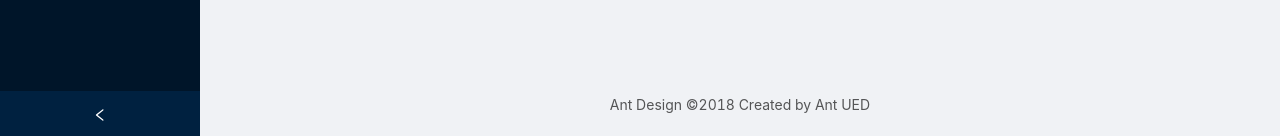
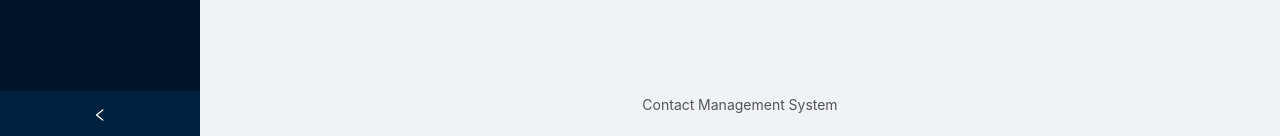
Before and after one commit to Gagandeep-Kaur-01/Contact_Management_System, a React (Create React App) app: page / in a window 1280 px wide. Shown: the part 661-797 px from the top of the page. Built offline with nearby package versions, Linux system fonts and the light colour scheme.

Commit message:
updated footer value

```diff
--- a/src/App.js
+++ b/src/App.js
@@ -108,7 +108,7 @@
         </Fragment>
         </div>
       </Content>
-      <Footer style={{ textAlign: 'center' }}>Ant Design ©2018 Created by Ant UED</Footer>
+      <Footer style={{ textAlign: 'center' }}>Contact Management System</Footer>
     </Layout>
   </Layout>
 
--- a/src/Components/Sidebar.js
+++ b/src/Components/Sidebar.js
@@ -33,7 +33,7 @@
 
             </div>
       </Content>
-      <Footer style={{ textAlign: 'center' }}>Ant Design ©2018 Created by Ant UED</Footer>
+      <Footer style={{ textAlign: 'center' }}>Contact Management System</Footer>
     </Layout>
   </Layout>
       )
```
